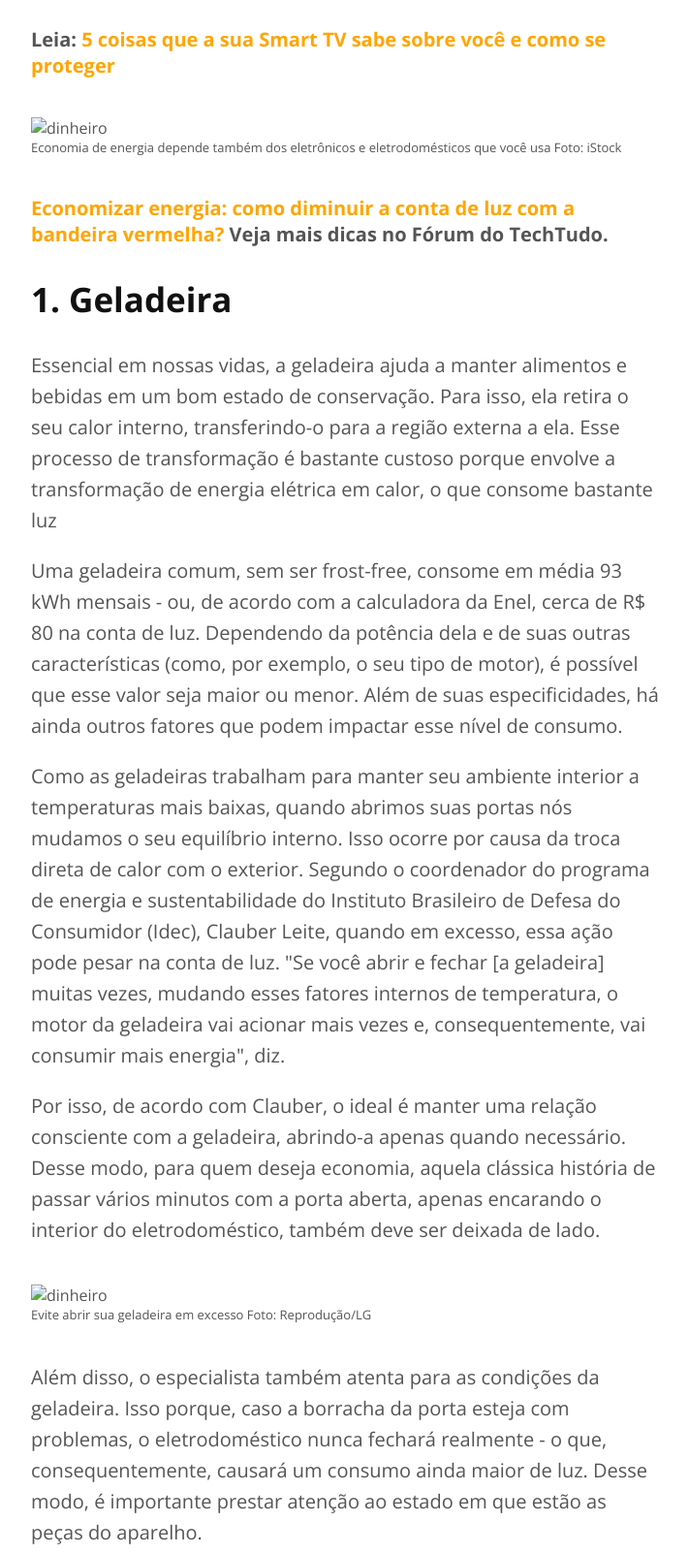
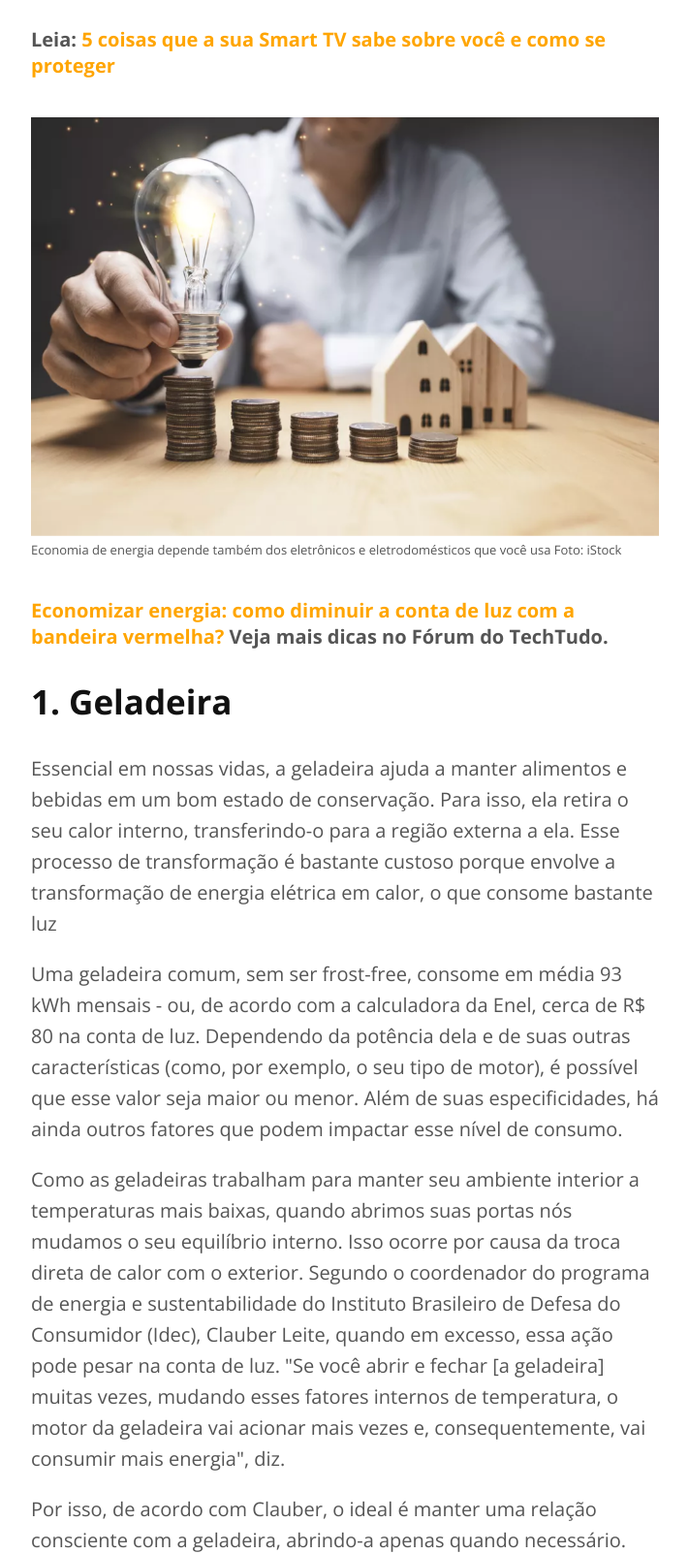
Before and after one commit to daniellopes01/Pagina-de-conteudo, a plain HTML site: page index.html in a window 1280 px wide. Shown: the part 1083-2686 px from the top of the page at 97% size, without its empty margins (284-995 px from the left). Drawn offline with nearby package versions, Linux system fonts and the light colour scheme; the site is published under a folder, as on GitHub Pages, so addresses that start at the root find nothing.

```diff
--- a/index.html
+++ b/index.html
@@ -71,7 +71,7 @@
                 </a>
             </div>
             <figure>
-                <img src="/images/moedas.png" alt="dinheiro">
+                <img src="./images/moedas.png" alt="dinheiro">
                 <figcaption>
                     Economia de energia depende também dos eletrônicos e eletrodomésticos que você usa Foto: iStock
                 </figcaption>
@@ -126,7 +126,7 @@
             </p>
 
             <figure>
-                <img src="/images/geladeira.png" alt="dinheiro">
+                <img src="./images/geladeira.png" alt="dinheiro">
                 <figcaption>
                     Evite abrir sua geladeira em excesso Foto: Reprodução/LG
                 </figcaption>
```
